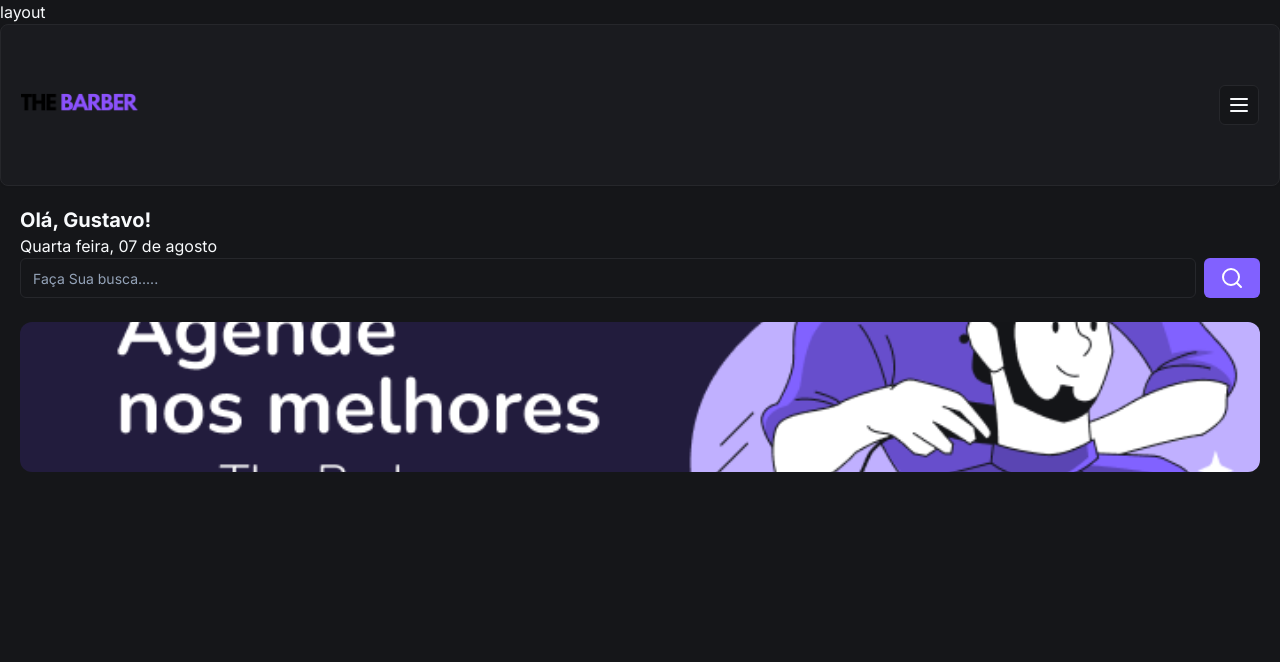
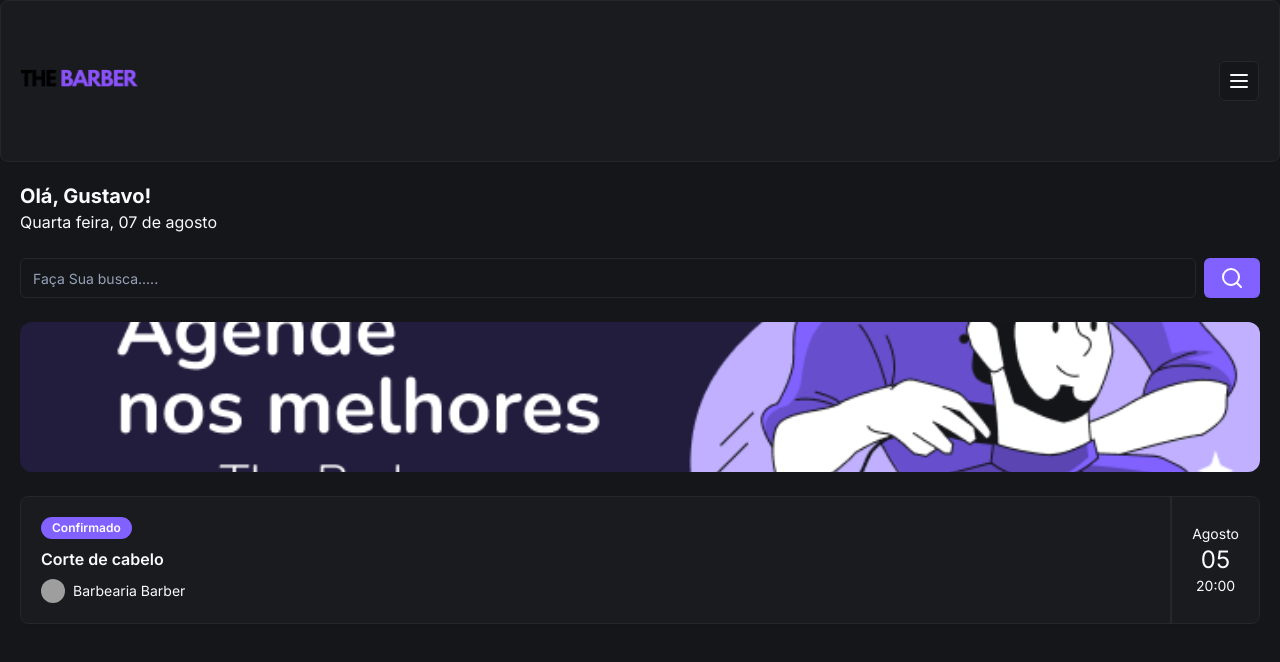
Before and after one commit to ustavoteles/the-barber, a Next.js app: page / in a window 1280 px wide. Shown: the top 662 px of the page. Built offline with nearby package versions, Linux system fonts and the light colour scheme; grey boxes are pictures that could not be loaded.

Commit message:
feat: add booking item

```diff
--- a/app/_components/header.tsx
+++ b/app/_components/header.tsx
@@ -8,8 +8,9 @@
     <Card>
       <CardContent className="flex flex-row items-center justify-between p-5">
         <Image alt="The Barber" src="/logo.png" height={18} width={120} />
+
         <Button size="icon" variant="outline">
-          <MenuIcon></MenuIcon>
+          <MenuIcon />
         </Button>
       </CardContent>
     </Card>
--- /dev/null
+++ b/app/_components/ui/avatar.tsx
@@ -0,0 +1,50 @@
+"use client"
+
+import * as React from "react"
+import * as AvatarPrimitive from "@radix-ui/react-avatar"
+
+import { cn } from "@/app/_lib/utils"
+
+const Avatar = React.forwardRef<
+  React.ElementRef<typeof AvatarPrimitive.Root>,
+  React.ComponentPropsWithoutRef<typeof AvatarPrimitive.Root>
+>(({ className, ...props }, ref) => (
+  <AvatarPrimitive.Root
+    ref={ref}
+    className={cn(
+      "relative flex h-10 w-10 shrink-0 overflow-hidden rounded-full",
+      className,
+    )}
+    {...props}
+  />
+))
+Avatar.displayName = AvatarPrimitive.Root.displayName
+
+const AvatarImage = React.forwardRef<
+  React.ElementRef<typeof AvatarPrimitive.Image>,
+  React.ComponentPropsWithoutRef<typeof AvatarPrimitive.Image>
+>(({ className, ...props }, ref) => (
+  <AvatarPrimitive.Image
+    ref={ref}
+    className={cn("aspect-square h-full w-full", className)}
+    {...props}
+  />
+))
+AvatarImage.displayName = AvatarPrimitive.Image.displayName
+
+const AvatarFallback = React.forwardRef<
+  React.ElementRef<typeof AvatarPrimitive.Fallback>,
+  React.ComponentPropsWithoutRef<typeof AvatarPrimitive.Fallback>
+>(({ className, ...props }, ref) => (
+  <AvatarPrimitive.Fallback
+    ref={ref}
+    className={cn(
+      "flex h-full w-full items-center justify-center rounded-full bg-muted",
+      className,
+    )}
+    {...props}
+  />
+))
+AvatarFallback.displayName = AvatarPrimitive.Fallback.displayName
+
+export { Avatar, AvatarImage, AvatarFallback }
--- /dev/null
+++ b/app/_components/ui/badge.tsx
@@ -0,0 +1,36 @@
+import * as React from "react"
+import { cva, type VariantProps } from "class-variance-authority"
+
+import { cn } from "@/app/_lib/utils"
+
+const badgeVariants = cva(
+  "inline-flex items-center rounded-full border px-2.5 py-0.5 text-xs font-semibold transition-colors focus:outline-none focus:ring-2 focus:ring-ring focus:ring-offset-2",
+  {
+    variants: {
+      variant: {
+        default:
+          "border-transparent bg-primary text-primary-foreground hover:bg-primary/80",
+        secondary:
+          "border-transparent bg-secondary text-secondary-foreground hover:bg-secondary/80",
+        destructive:
+          "border-transparent bg-destructive text-destructive-foreground hover:bg-destructive/80",
+        outline: "text-foreground",
+      },
+    },
+    defaultVariants: {
+      variant: "default",
+    },
+  },
+)
+
+export interface BadgeProps
+  extends React.HTMLAttributes<HTMLDivElement>,
+    VariantProps<typeof badgeVariants> {}
+
+function Badge({ className, variant, ...props }: BadgeProps) {
+  return (
+    <div className={cn(badgeVariants({ variant }), className)} {...props} />
+  )
+}
+
+export { Badge, badgeVariants }
--- a/app/layout.tsx
+++ b/app/layout.tsx
@@ -16,10 +16,7 @@
 }>) {
   return (
     <html lang="en" className="dark">
-      <body className={inter.className}>
-        <h1>layout</h1>
-        {children}
-      </body>
+      <body className={inter.className}>{children}</body>
     </html>
   )
 }
--- a/app/page.tsx
+++ b/app/page.tsx
@@ -3,6 +3,9 @@
 import { Button } from "./_components/ui/button"
 import { Input } from "./_components/ui/input"
 import Image from "next/image"
+import { Card, CardContent } from "./_components/ui/card"
+import { Badge } from "./_components/ui/badge"
+import { Avatar, AvatarImage } from "./_components/ui/avatar"
 
 const Home = () => {
   return (
@@ -12,7 +15,7 @@
         <h2 className="text-xl font-bold">Olá, Gustavo!</h2>
         <p>Quarta feira, 07 de agosto</p>
 
-        <div className="nt-6 flex items-center gap-2">
+        <div className="mt-6 flex items-center gap-2">
           <Input placeholder="Faça Sua busca....." />
           <Button>
             <SearchIcon />
@@ -27,6 +30,28 @@
             className="rounded-xl object-cover"
           />
         </div>
+
+        <Card className="mt-6">
+          <CardContent className="flex justify-between p-0">
+            <div className="flex flex-col gap-2 py-5 pl-5">
+              <Badge className="w-fit">Confirmado</Badge>
+              <h3 className="font-semibold">Corte de cabelo</h3>
+
+              <div className="flex items-center gap-2">
+                <Avatar className="h-6 w-6">
+                  <AvatarImage src="https://utfs.io/f/c97a2dc9-cf62-468b-a851-bfd2bdde775f-16p.png" />
+                </Avatar>
+                <p className="text-sm">Barbearia Barber</p>
+              </div>
+            </div>
+
+            <div className="flex flex-col items-center justify-center border-l-2 border-solid px-5">
+              <p className="text-sm">Agosto</p>
+              <p className="text-2xl">05</p>
+              <p className="text-sm">20:00</p>
+            </div>
+          </CardContent>
+        </Card>
       </div>
     </div>
   )
--- a/package.json
+++ b/package.json
@@ -14,6 +14,7 @@
   },
   "dependencies": {
     "@prisma/client": "^5.17.0",
+    "@radix-ui/react-avatar": "^1.1.0",
     "@radix-ui/react-slot": "^1.1.0",
     "class-variance-authority": "^0.7.0",
     "clsx": "^2.1.1",
```
Also changed, not shown: 1 other file (tests, documents, lock files or other folders).
